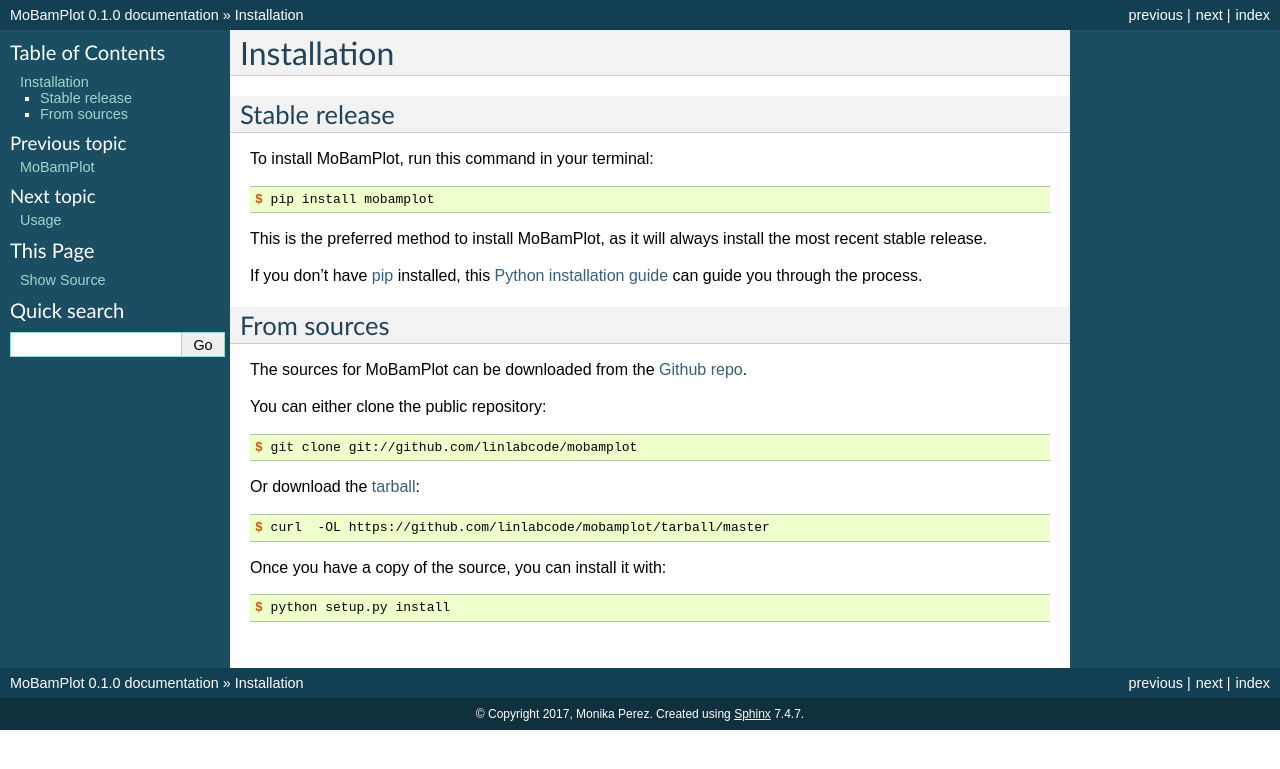
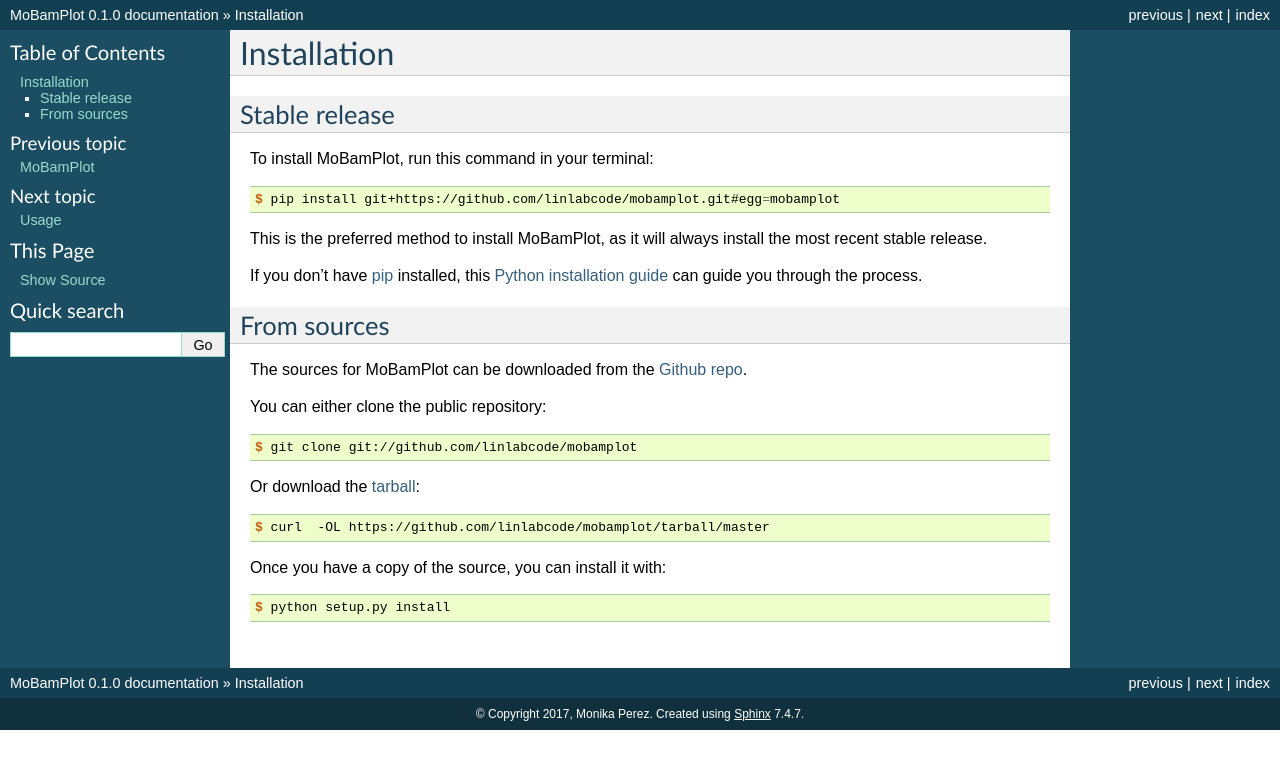
Before and after one commit to linlabcode/moBamPlot, a Sphinx documentation site: the page built from docs/installation.rst, in a window 1280 px wide. Shown: the top 769 px of the page. Built offline with Sphinx 7.4.7, drawn with Linux system fonts in a browser that asks for light colours; pages that are not in the unit, such as notebooks, are missing from menus.

Commit message:
Update installation.rst

```diff
--- a/docs/installation.rst
+++ b/docs/installation.rst
@@ -12,7 +12,7 @@
 
 .. code-block:: console
 
-    $ pip install mobamplot
+     $ pip install git+https://github.com/linlabcode/mobamplot.git#egg=mobamplot
 
 This is the preferred method to install MoBamPlot, as it will always install the most recent stable release.
 
```
